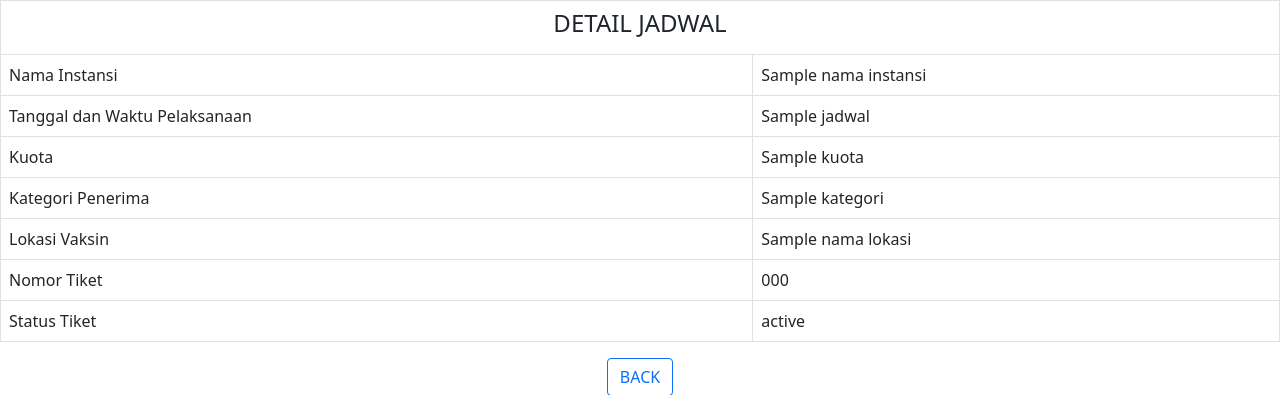
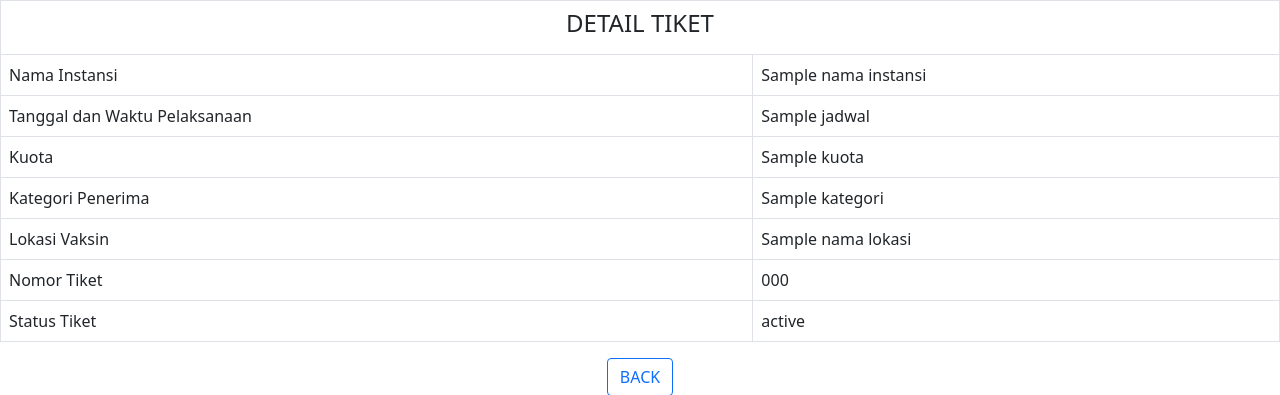
Before and after one commit to gitansahl/SIVAX, a Django app: template trigger4/templates/trigger4/pengguna/detail_tiket.html in a window 1280 px wide. Shown: the top 395 px of the page. Run offline with Django 3.2, Linux system fonts and the light colour scheme; the template is opened without the code that fills it: most values are stand-ins (such as "Sample title", 1, 10 or a date in 2020); some libraries are stand-ins or nearby versions.

Commit message:
Add Trigger 4

```diff
--- a/trigger4/templates/trigger4/pengguna/detail_tiket.html
+++ b/trigger4/templates/trigger4/pengguna/detail_tiket.html
@@ -15,7 +15,7 @@
                 <thead>
                     <tr>
                         <td colspan="2" class="field-label text-center">
-                            <h4>DETAIL JADWAL</h4>
+                            <h4>DETAIL TIKET</h4>
                         </td>
                     </tr>
                 </thead>
```
